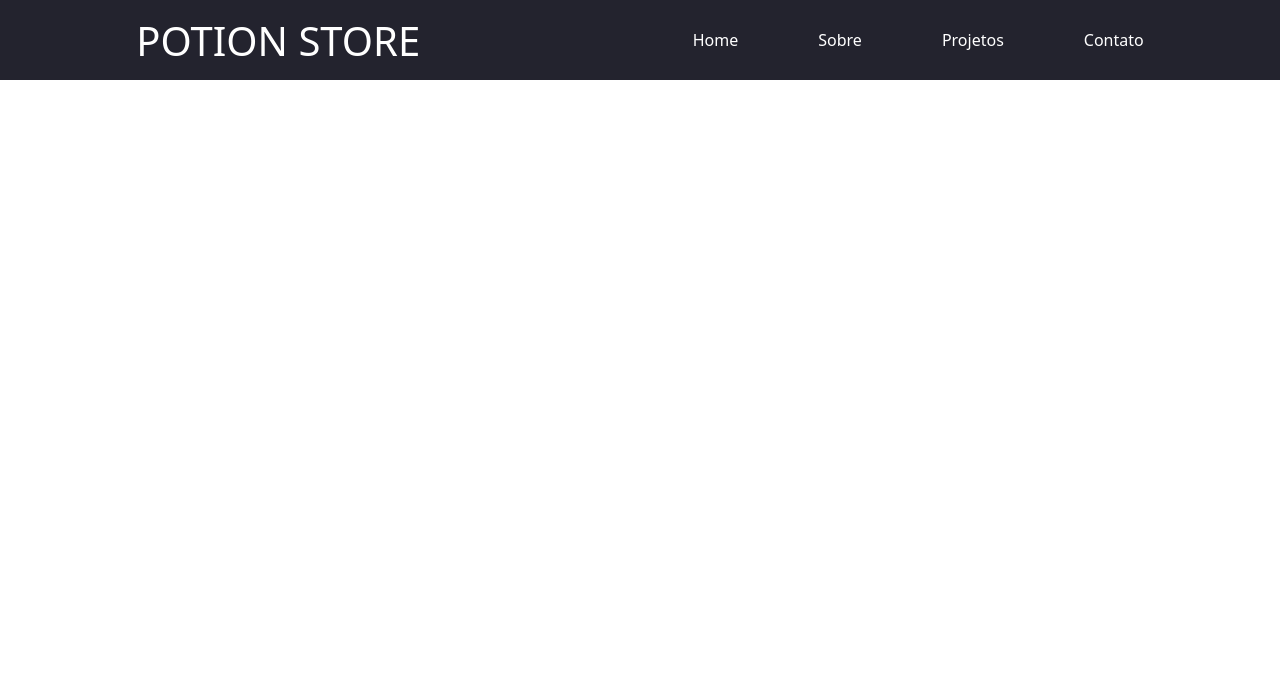
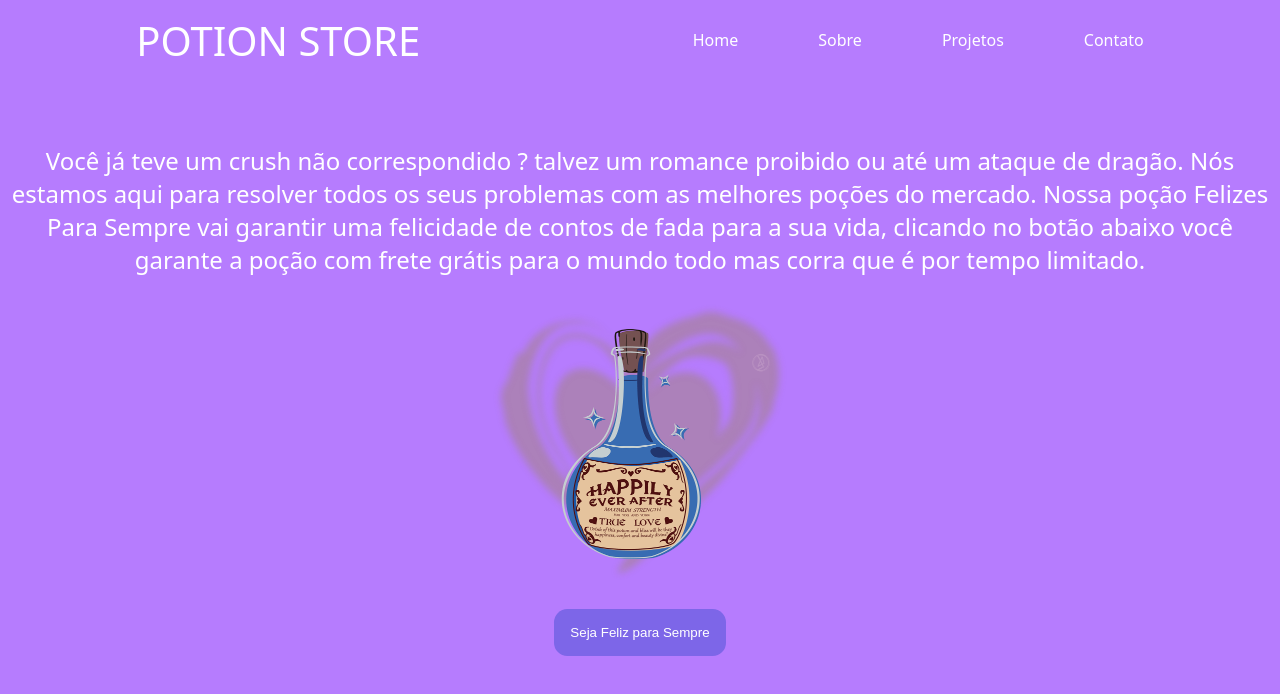
Before and after one commit to Ruann-Melo/Potion-Store, a plain HTML site: page index.html in a window 1280 px wide. Drawn offline with Linux system fonts and the light colour scheme.

Commit message:
Middle section

```diff
--- a/index.html
+++ b/index.html
@@ -4,13 +4,14 @@
         <meta charset="UTF-8">
         <meta http-equiv="X-UA-Compatible" content="IE=edge">
         <meta name="viewport" content="width=device-width, initial-scale=1.0">
+        <link rel="icon" href="static/images/potion.png">
         <link rel="stylesheet" href="style.css">
         <title>Potion Store</title>
     </head>
     <body>
         <header>
             <nav>
-                <a class="logo" href="/">Potion Store</a>
+                <a class="logo" href="#">Potion Store</a>
                 <div class="mobile-menu">
                     <div class="line1"></div>
                     <div class="line2"></div>
@@ -24,6 +25,13 @@
                 </ul>
             </nav>
         </header>
+        <main id="middle-section">
+            <article id="main-message">
+                Você já teve um crush não correspondido ? talvez um romance proibido ou até um ataque de dragão. Nós estamos aqui para resolver todos os seus problemas com as melhores poções do mercado. Nossa poção Felizes Para Sempre vai garantir uma felicidade de contos de fada para a sua vida, clicando no botão abaixo você garante a poção com frete grátis para o mundo todo mas corra que é por tempo limitado.
+            </article>
+            <img src="static/images/main-potion.png" alt="Poção Felizes para Sempre" style="width: 350px;">
+            <button id="main-button"><a href="#">Seja Feliz para Sempre</a></button>
+        </main>
         <script src="script.js"></script>
     </body>
 </html>
--- a/style.css
+++ b/style.css
@@ -1,11 +1,34 @@
+/*
+
+Color Palette:
+Base color - #B67CFE
+Secondaries - #C466E8, #FE70FF, #7D66E8, #707DFF
+
+*/
+
+:root {
+    /* Colors */
+    --base-white: #fff;
+    --base-black: #000;
+    --geode-lilac: #B67CFE;
+    --shadow-pink: #C466E8;
+    --flamingo-pink: #FE70FF;
+    --shadow-purple: #7D66E8;
+    --blueing-purple: #707DFF;
+}
+
 * {
     margin: 0;
     padding: 0;
     box-sizing: border-box;
 }
 
+body {
+    background-color: var(--geode-lilac);
+}
+
 a {
-    color: #fff;
+    color: var(--base-white);
     text-decoration: none;
     transition: 0.3s;
 }
@@ -24,7 +47,7 @@ nav {
     justify-content: space-around;
     align-items: center;
     font-family: system-ui, -apple-system, Helvetica, Arial, sans-serif;
-    background-color: #23232e;
+    background-color: var(--geode-lilac);
     height: 10vh;
 }
 
@@ -42,7 +65,7 @@ nav {
 .mobile-menu div {
     width: 32px;
     height: 2px;
-    background-color: #fff;
+    background-color: var(--base-white);
     margin: 8px;
     transition: 0.3s;
 }
@@ -57,7 +80,7 @@ nav {
         right: 0;
         width: 50vw;
         height: 92vh;
-        background: #23232e;
+        background: var(--geode-lilac);
         flex-direction: column;
         align-items: center;
         justify-content: space-around;
@@ -98,3 +121,32 @@ nav {
 .mobile-menu.active .line3 {
     transform: rotate(45deg) translate(-5px, -7px);
 }
+
+#middle-section {
+    margin-top: 5%;
+    display: flex;
+    align-items: center;
+    text-align: center;
+    flex-direction: column;
+    color: var(--base-white);
+}
+
+#main-message {
+    font-size: 1.5rem;
+    font-family: system-ui, -apple-system, Helvetica, Arial, sans-serif;
+}
+
+#main-button {
+    padding: 1rem;
+    background-color: var(--shadow-purple);
+    border: 0;
+    border-radius: 1em;
+    color: var(--base-white);
+    cursor: pointer;
+    text-decoration: none;
+}
+
+#main-button:hover {
+    background-color: var(--blueing-purple);
+    text-shadow: 0 0 0.125em hsl(0 0% 100% / 0.5), 0 0 0.45em currentColor;
+}
```
Also changed, not shown: static/images/main-potion.png (added), static/images/potion.png (added).
